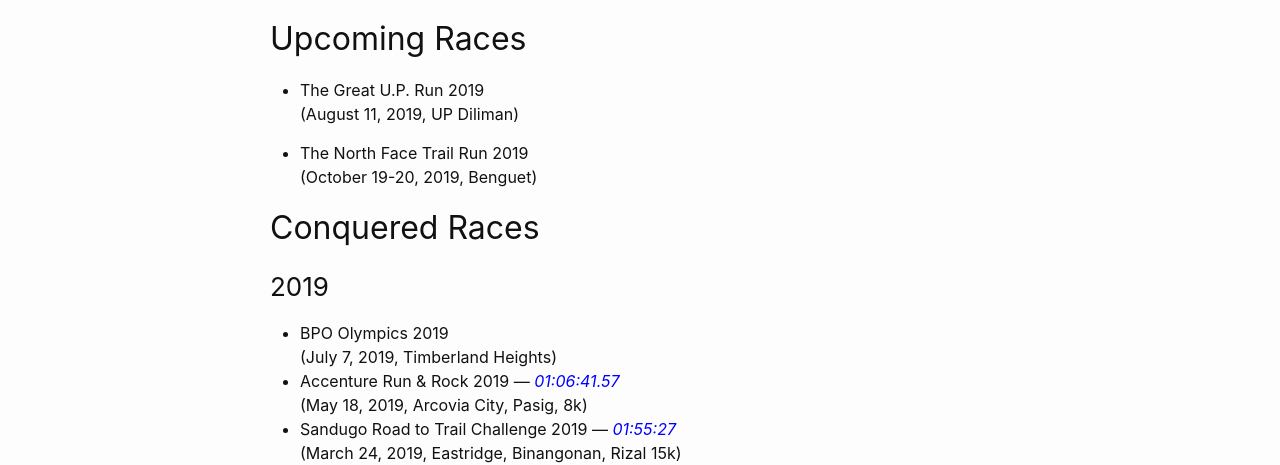
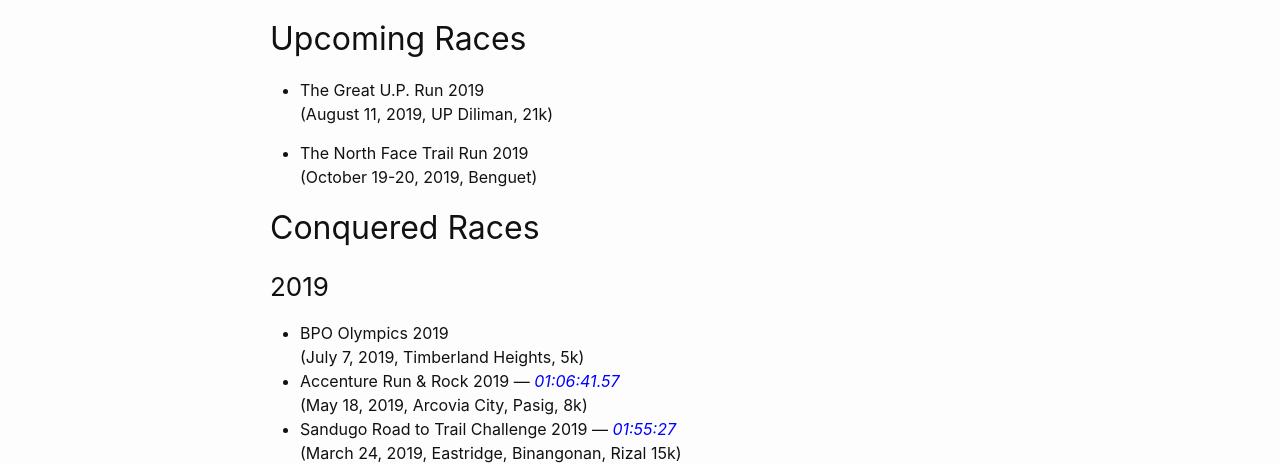
Before and after one commit to ajdeguzman/ajdeguzman.github.io, a Jekyll site: the page built from running.md, in a window 1280 px wide and 900 px high. Shown: the part 188-653 px from the top of the window. Built offline with Jekyll 4.4.1, drawn with Linux system fonts in a browser that asks for light colours.

Commit message:
Update running.md

```diff
--- a/running.md
+++ b/running.md
@@ -9,7 +9,7 @@ Below are some of my conquered and upcoming road and trail runs:
 ## Upcoming Races
 
 - The Great U.P. Run 2019
-<br> (August 11, 2019, UP Diliman)
+<br> (August 11, 2019, UP Diliman, 21k)
 
 - The North Face Trail Run 2019
 <br> (October 19-20, 2019, Benguet)
@@ -18,7 +18,7 @@ Below are some of my conquered and upcoming road and trail runs:
 
 ### 2019
 - BPO Olympics 2019
-<br> (July 7, 2019, Timberland Heights)
+<br> (July 7, 2019, Timberland Heights, 5k)
 - Accenture Run & Rock 2019 — *01:06:41.57*{: style="color: blue"}
 <br> (May 18, 2019, Arcovia City, Pasig, 8k)
 - Sandugo Road to Trail Challenge 2019 — *01:55:27*{: style="color: blue"}
```
